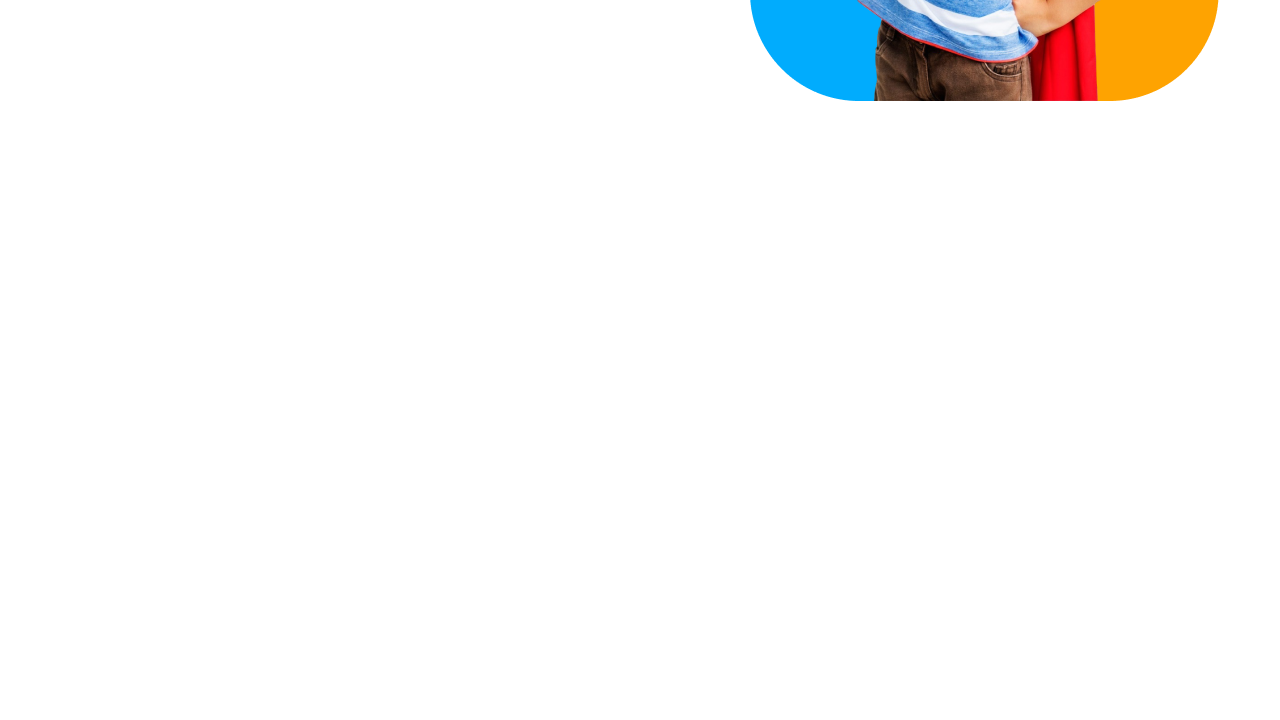
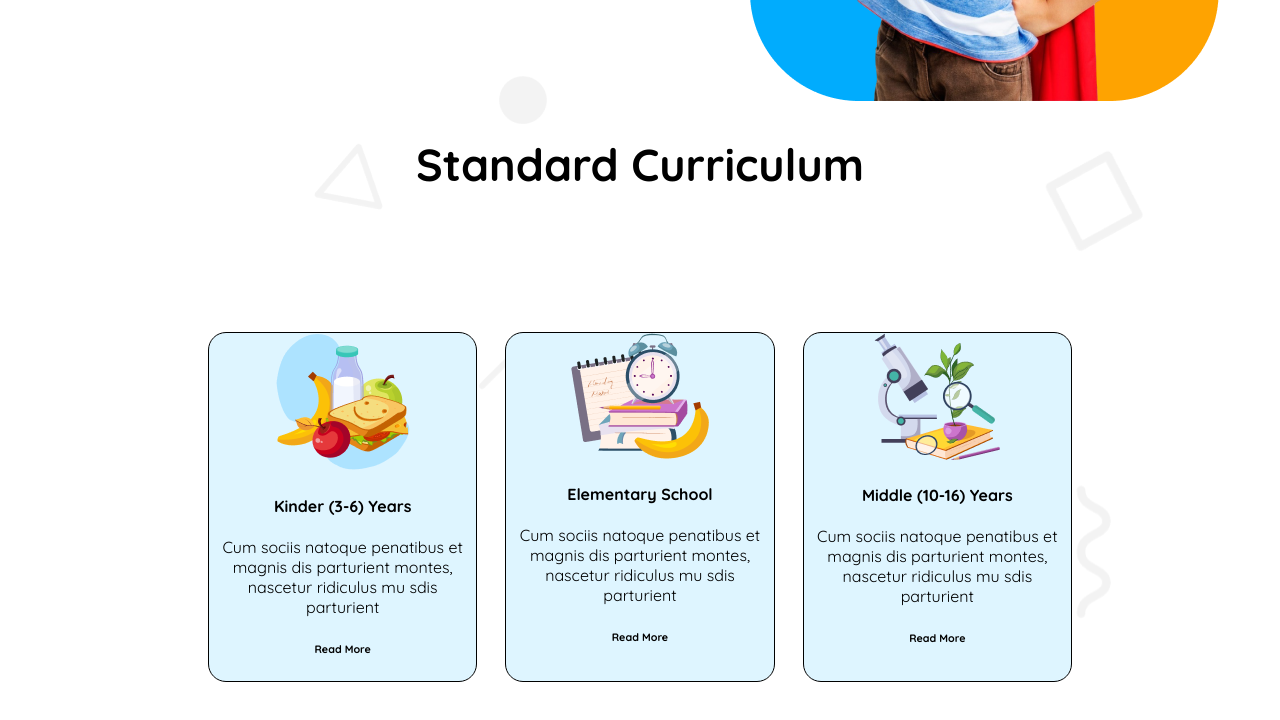
Before and after one commit to mstasiyakhatun1/assignment-2-repo, a plain HTML site: page index.html in a window 1280 px wide. Shown: the part 552-1272 px from the top of the page. Before the commit the page ends 800 px from the top, so only its background shows below. Drawn offline with Linux system fonts and the light colour scheme.

Commit message:
added card section

```diff
--- a/index.html
+++ b/index.html
@@ -41,6 +41,44 @@
             </header>
     </header>
     <main>
+        <section class="standard-section">
+            <h3 class="standard-content">Standard Curriculum</h3>
+            <div class="div-container">
+                <div class="div-card">
+                    <div>
+                        <img class="kinder" src="assets/kinder.png" alt="">
+                    </div>
+                    <h4>Kinder (3-6) Years</h4>
+                    <p>Cum sociis natoque penatibus et magnis
+                        dis parturient montes, nascetur ridiculus
+                        mu sdis parturient</p>
+                    <h6>Read More</h6>
+                </div>
+                <div class="div-card">
+                    <div>
+                        <img class="elementary" src="assets/elementary.png" alt="">
+                    </div>
+                    <h4>Elementary School</h4>
+                    <p>Cum sociis natoque penatibus et magnis
+                        dis parturient montes, nascetur ridiculus
+                        mu sdis parturient</p>
+                    <h6>Read More</h6>
+                </div>
+                <div class="div-card">
+                    <div>
+                        <img class="middle" src="assets/middle.png" alt="">
+                    </div>
+                    <h4>Middle (10-16) Years</h4>
+                    <p>Cum sociis natoque penatibus et magnis
+                        dis parturient montes, nascetur ridiculus
+                        mu sdis parturient</p>
+                    <h6>Read More</h6>
+                </div>
+            </div>
+        </section>
+        <section class="stories">
+
+        </section>
     </main>
     <footer>
 
--- a/styles/style.css
+++ b/styles/style.css
@@ -59,13 +59,10 @@ header{
 }
 .navbar{
     max-width: 1440px;
-    margin: 0 auto;}
+    margin: 0 auto;
+  }
 
 /* banner styles */
-/* .banner-content{
-  max-width: 1440px;
-  align-items: center;
-} */
  .banner{
   align-items: center;
   gap: 50px;
@@ -80,6 +77,32 @@ header{
   font-size: 1.25rem;
  }
 
+/* standard Curriculum */
+.standard-section{
+  background-image: url('../assets/bg.png');
+  max-width: 1440px;
+}
+.standard-content{
+  font-size: 2.8rem;
+  text-align: center;
+  padding-top: 60px;
+}
+.div-container{
+  max-width: 1160px;
+  display: grid;
+  grid-template-columns: repeat(3,1fr);
+  gap: 28px;
+  text-align: center;
+  margin: 140px 200px;
+}
+.div-card{
+  /* width: 360px;
+  height: 470px; */
+  border: 1px solid black;
+  border-radius: 18px;
+  background-color: #DEF5FF;
+}
+
 
 
 /* small device responsive styles */
@@ -90,6 +113,12 @@ header{
 .hamburger{
   display: flex;
   font-size: 30px;
+}
+.logo{
+  margin-bottom: 12px;
+}
+.navbar{
+  border-bottom: 1px solid #FF900E;
 }
 .banner{
   flex-direction: column-reverse;
```
